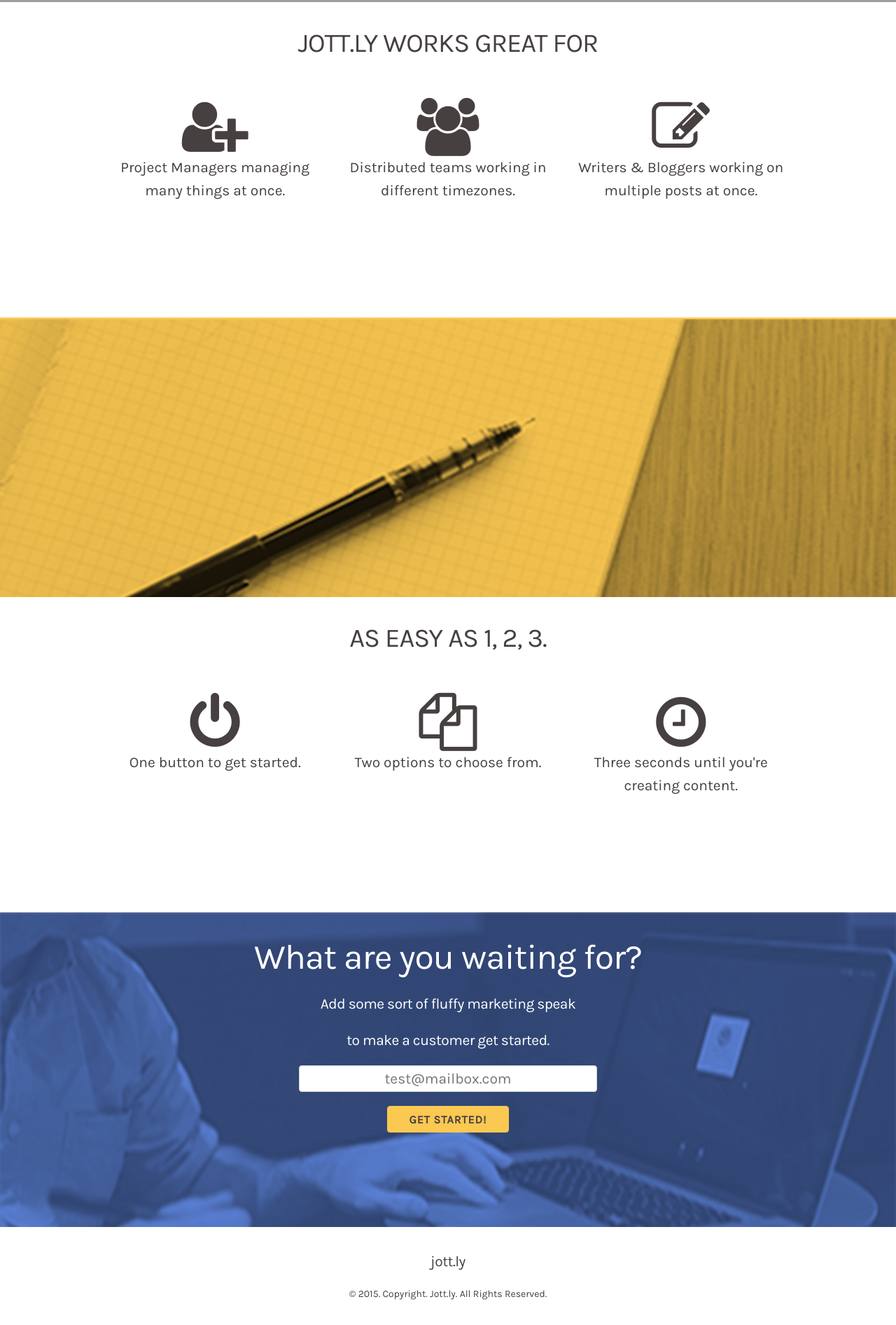
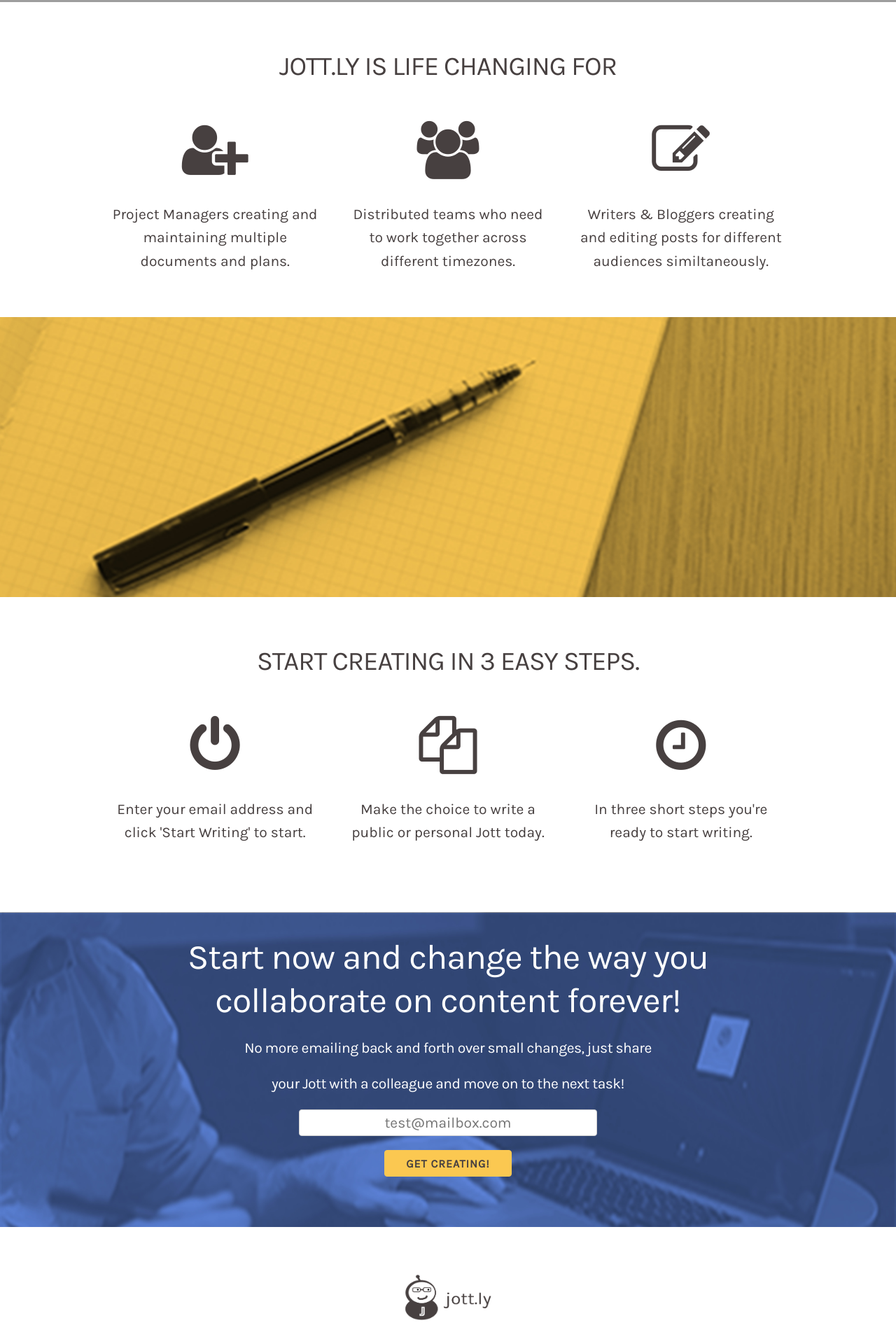
Before and after one commit to kevinbellinger/Jottly, a website: page index.html in a window 1280 px wide. Shown: the part 697-2590 px from the top of the page at 70% size. Drawn offline with Linux system fonts and the light colour scheme; grey boxes are pictures that could not be loaded.

Commit message:
base design completed

```diff
--- a/css/skeleton.css
+++ b/css/skeleton.css
@@ -158,7 +158,8 @@ p {
 /* Links
 –––––––––––––––––––––––––––––––––––––––––––––––––– */
 a {
-  color: #ffffff; }
+  color: #ffffff;
+  text-decoration: none; }
 a:hover {
   color: #0FA0CE; }
 
@@ -218,9 +219,9 @@ button.button-primary:focus,
 input[type="submit"].button-primary:focus,
 input[type="reset"].button-primary:focus,
 input[type="button"].button-primary:focus {
-  color: #FFF;
-  background-color: #1EAEDB;
-  border-color: #1EAEDB; }
+  color: #fbc851;
+  background-color: #474040;
+  border-color: #474040; }
 
 
 /* Forms
--- a/css/style.css
+++ b/css/style.css
@@ -50,7 +50,7 @@ h6 {
 
 #footer {
 
-  min-height: 120px;
+  min-height: 100px;
   width:100%;
 }
 
@@ -121,7 +121,7 @@ h6 {
 
 /* Placeholder pen and paper */
 #penpaper {
-  background:url('../images/deskwithpaper.jpg') top center no-repeat;
+  background:url('../images/deskwithpaper.jpg') center center no-repeat;
   background-size: cover;
   min-height: 400px;
   width:100%;
--- a/index.html
+++ b/index.html
@@ -38,7 +38,7 @@
       <div class="row">
         <div class="nav">
           <h5>
-            <a href="./app/sign-in.html">Sign-in</a>
+            <a href="./app/sign-in.html">sign-in</a>
           </h5>
         </div>
       </div>
@@ -62,7 +62,7 @@
  <form>
       <input class="u-third-width" type="email" placeholder="test@mailbox.com" id="exampleEmailInput">
     </div>
-    <input class="button-primary" type="submit" value="Get Started!">
+    <input class="button-primary" type="submit" value="Get Creating!">
   </form>
 </div>
 
@@ -72,21 +72,30 @@
   <div class="container">
     <br>
     <div class="row">
+      <br>
       <h3>
-        JOTT.LY WORKS GREAT FOR
+        JOTT.LY IS LIFE CHANGING FOR
       </h3>
       <br>
     </div>
     <div class="row">
-      <div class="one-third column"><i class="fa fa-user-plus"></i></div>
-      <div class="one-third column"><i class="fa fa-group"></i></div>
-      <div class="one-third column"><i class="fa fa-edit"></i></div>
+      <div class="one-third column"><i class="fa fa-user-plus"></i>
+<br><br>
+Project Managers creating and maintaining multiple documents and plans.
+
+      </div>
+
+      <div class="one-third column"><i class="fa fa-group"></i>
+<br><br>
+Distributed teams who need to work together across different timezones.
+      </div>
+
+      <div class="one-third column"><i class="fa fa-edit"></i>
+<br><br>
+Writers & Bloggers creating and editing posts for different audiences similtaneously.
+      </div>
     </div>
-    <div class="row">
-      <div class="one-third column">Project Managers managing many things at once.</div>
-      <div class="one-third column">Distributed teams working in different timezones.</div>
-      <div class="one-third column">Writers & Bloggers working on multiple posts at once.</div>
-    </div>
+
   </div>
 </div>
 <!-- Filler section -->
@@ -98,21 +107,29 @@
   <div class="container">
     <br>
     <div>
+      <br>
       <h3>
-        AS EASY AS 1, 2, 3.
+        START CREATING IN 3 EASY STEPS.
       </h3>
       <br>
     </div>
     <div class="row">
-      <div class="one-third column"><i class="fa fa-power-off"></i></div>
-      <div class="one-third column"><i class="fa fa-copy"></i></div>
-      <div class="one-third column"><i class="fa fa-clock-o"></i></div>
+      <div class="one-third column"><i class="fa fa-power-off"></i>
+<br><br>
+Enter your email address and click 'Start Writing' to start.
+
+      </div>
+      <div class="one-third column"><i class="fa fa-copy"></i>
+<br><br>
+Make the choice to write a public or personal Jott today.
+      </div>
+      <div class="one-third column"><i class="fa fa-clock-o"></i>
+<br><br>
+In three short steps you're ready to start writing.
+
     </div>
-    <div class="row">
-      <div class="one-third column">One button to get started.</div>
-      <div class="one-third column">Two options to choose from.</div>
-      <div class="one-third column">Three seconds until you're creating content.</div>
     </div>
+
   </div>
 </div>
 
@@ -123,17 +140,17 @@
     <div class="row">
 
       <h2>
-        What are you waiting for?
+        Start now and change the way you collaborate on content forever!
       </h2>
 
     </div>
     <div class="row">
 
       <h5>
-        Add some sort of fluffy marketing speak
+        No more emailing back and forth over small changes, just share
       </h5>
       <h5>
-        to make a customer get started.
+         your Jott with a colleague and move on to the next task!
       </h5>
     </div>
   </div>
@@ -141,22 +158,19 @@
     <form>
       <input class="u-third-width" type="email" placeholder="test@mailbox.com" id="exampleEmailInput">
     </div>
-    <input class="button-primary" type="submit" value="Get Started!">
+    <input class="button-primary" type="submit" value="Get Creating!">
   </form>
 </div>
 </div>
 <!-- Footer -->
 <div id="footer">
-  <div class="container">
+
     <div>
+      <br><br>
+      <img class="scale-with-grid" src="./images/Jottly-logo.gif" width="130" height="70" alt="">
       <br>
-      <h5>
-        jott.ly
-      </h5>
       <h6>© 2015. Copyright. Jott.ly. All Rights Reserved.</h6>
     </div>
   </div>
-</div>
-<br>
 </body>
 </html>
```
Also changed, not shown: images/Jottly-logo.gif (added).
